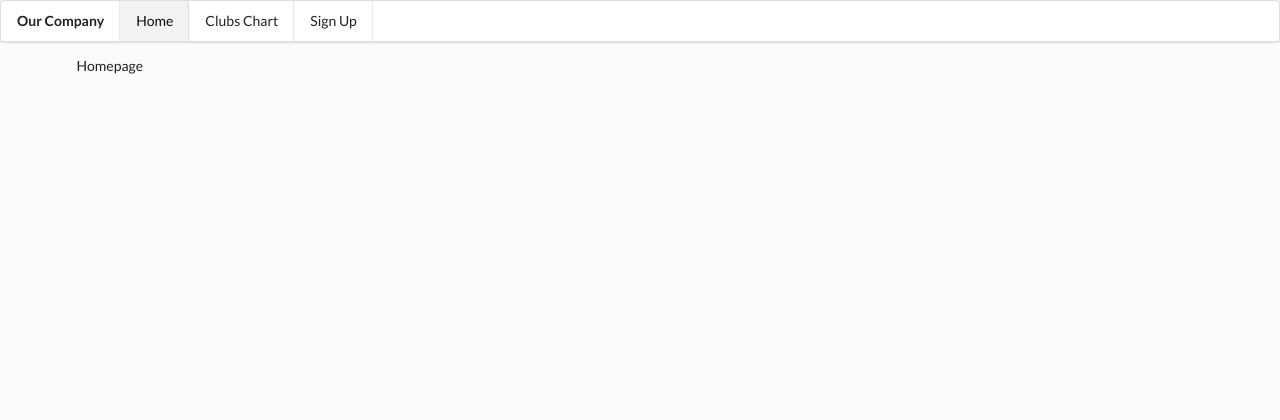
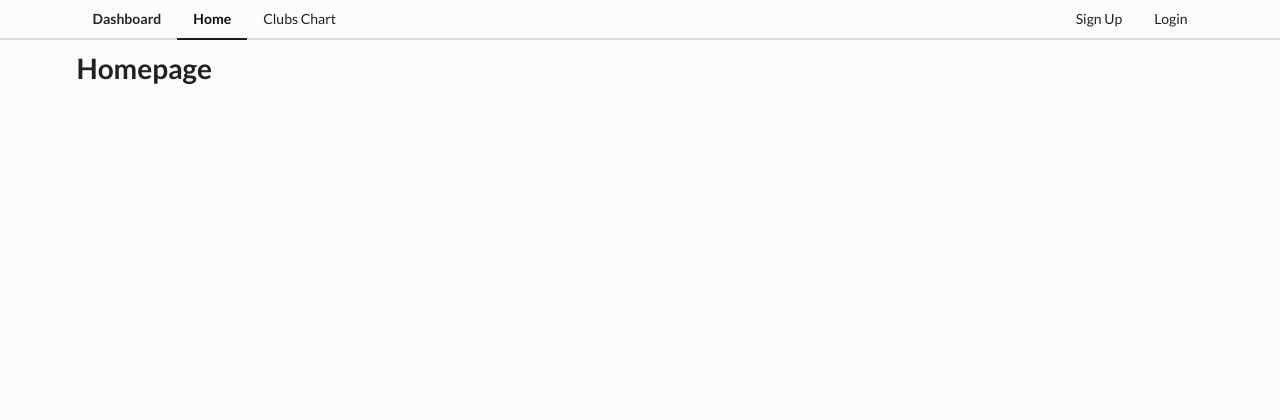
Before and after one commit to Sahil1709/django-chart, a Django app: page / in a window 1280 px wide. Shown: the top 420 px of the page. Run offline with Django 3.2, Linux system fonts and the light colour scheme; some libraries are stand-ins or nearby versions.

Commit message:
modified

```diff
--- a/clubs/templates/home.html
+++ b/clubs/templates/home.html
@@ -1,6 +1,6 @@
 {% extends 'base.html' %} {% block content %}
 <div class="ui container">
-  <div class="ui heading">{{pagename}}</div>
+  <h1 class="ui header">{{pagename}}</h1>
 </div>
 
 {% endblock content %} {% block scripts %} {% endblock scripts %}
--- a/clubs/urls.py
+++ b/clubs/urls.py
@@ -5,5 +5,6 @@ from . import views
 urlpatterns = [
     path('', views.home , name="Home"),
     path('register/', views.register , name="Register"),
+    path('logout/', views.logout_view , name="Logout"),
     path('clubs/', views.ClubChartView.as_view(), name="Club-Chart" )
 ]
--- a/clubs/views.py
+++ b/clubs/views.py
@@ -1,5 +1,6 @@
-from django.shortcuts import render
+from django.shortcuts import render,redirect
 from django.views.generic import TemplateView
+from django.contrib.auth import login,logout
 from .models import Club
 
 # Create your views here.
@@ -18,3 +19,8 @@ def home(request):
 
 def register(request):
     return render(request, 'register.html', {"pagename":"SignUp","author":"Sahil Gupta"})
+
+def logout_view(request):
+    if request.method == "POST":
+        logout(request)
+        return redirect("/register")
--- a/templates/base.html
+++ b/templates/base.html
@@ -1,14 +1,31 @@
 {% include 'header.html' %}
 <body>
-  <div class="ui menu">
-    <div class="header item">Our Company</div>
+  <div class="ui secondary pointing menu">
+    <div class="ui container">
+      <div class="header item">Dashboard</div>
       <a class="item {% if request.path == '/' %}active{% endif %}" href="/"> Home</a>
       <a class="item {% if request.path == '/clubs/' %}active{% endif %}" href="/clubs">
         Clubs Chart
       </a>
+      <div class="right menu">
+        {% if request.user.is_authenticated %}
+        <a class="item {% if request.path == '/profile/' %}active{% endif %}" href="">
+          Hello, {{user.username}}</a
+        >
+        <form action="/logout/" method="post">
+          {% csrf_token %}
+          <button class="ui button" type="submit">Logout <i class="sign-out icon"></i></button>
+        </form>
+
+        {% else %}
         <a class="item {% if request.path == '/register/' %}active{% endif %}" href="/register">
-      Sign Up
+          Sign Up </a
+        ><a class="ui item {% if request.path == '/login/' %}active{% endif %}" href="/admin">
+          Login
         </a>
+        {% endif %}
+      </div>
+    </div>
   </div>
   {% block content %} {% endblock content %} {% block scripts %} {% endblock scripts %}
 </body>
```
Also changed, not shown: db.sqlite3. Lines whose indentation alone changed are shown as unchanged.
